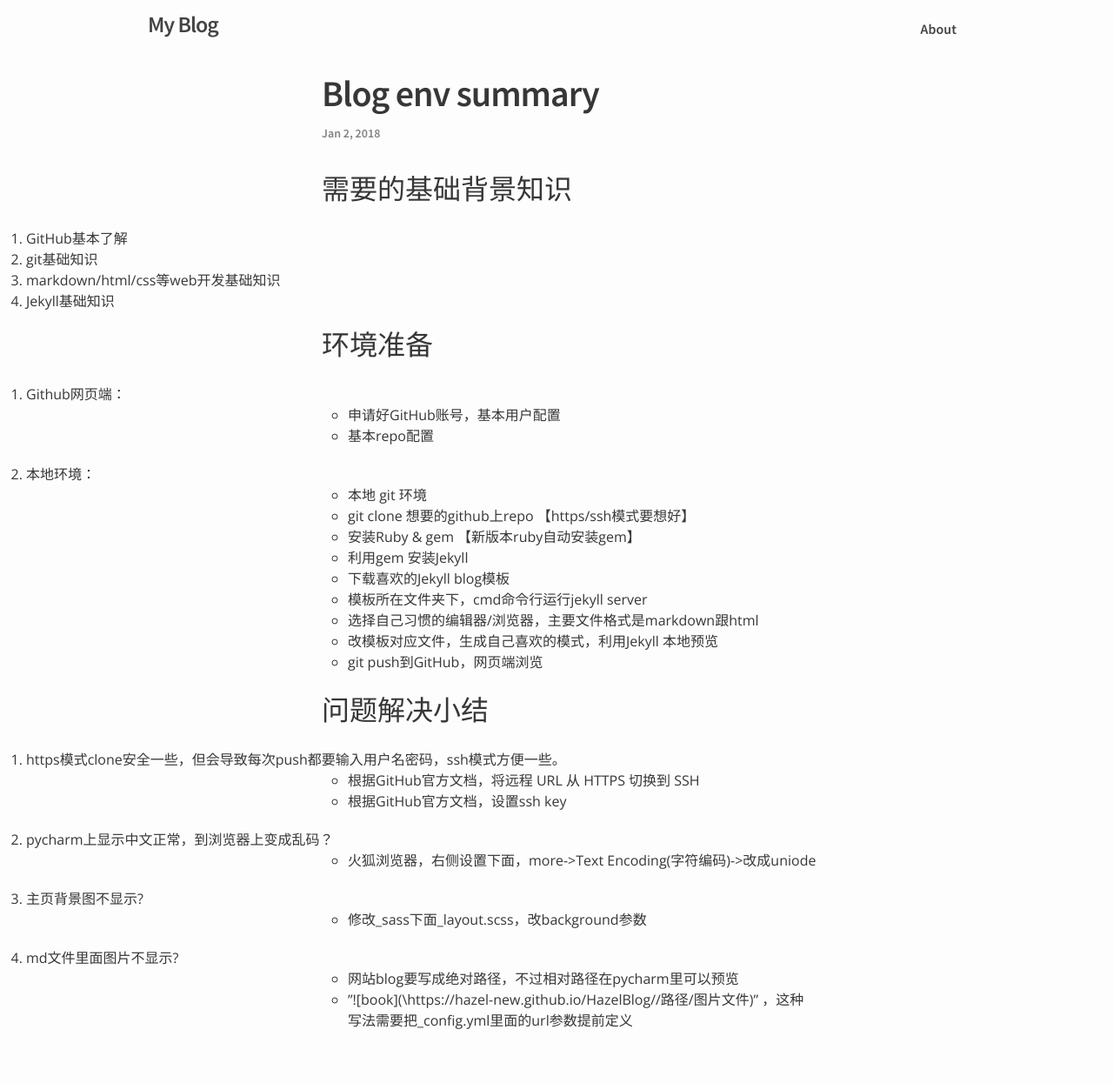
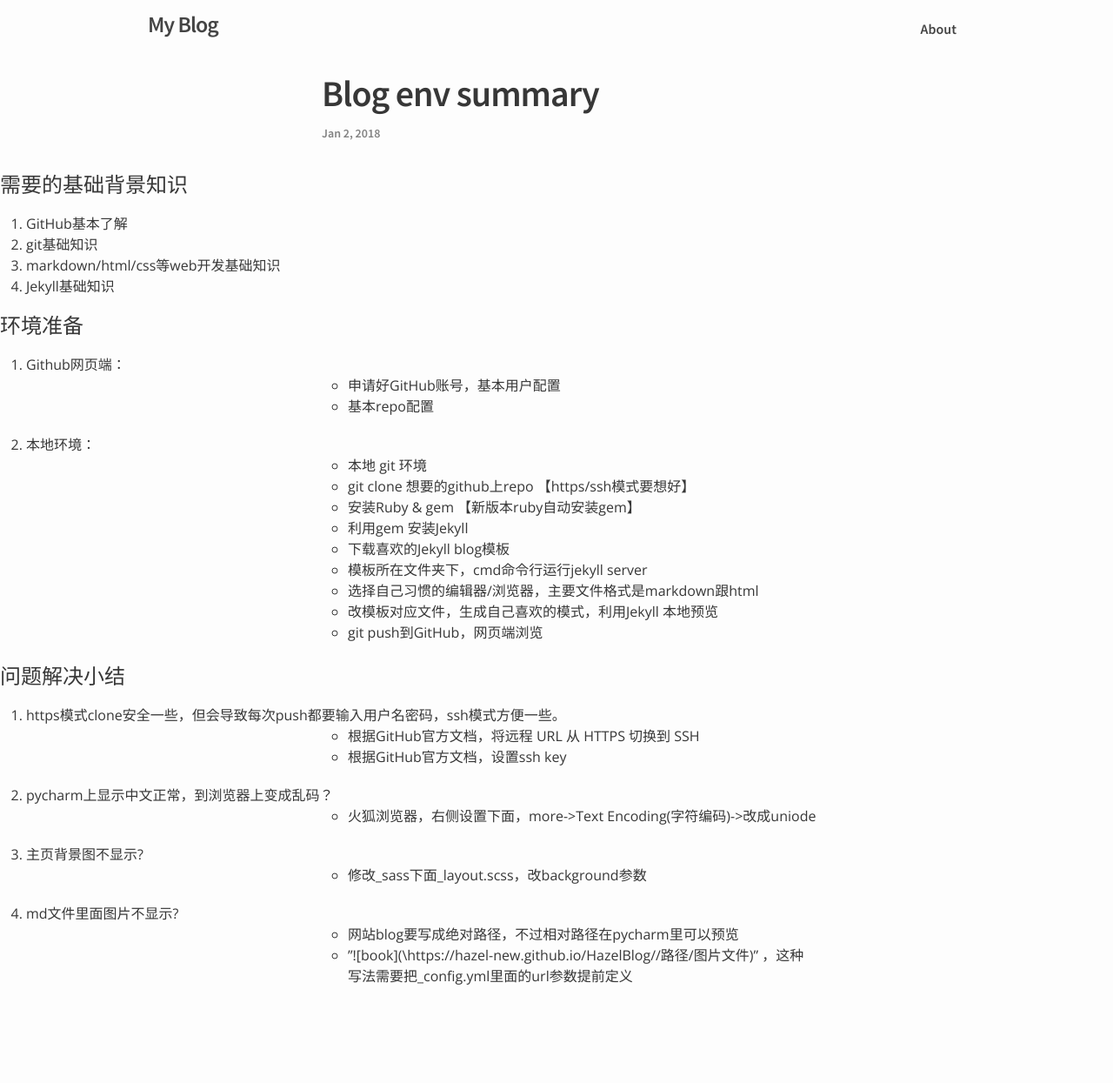
Before and after one commit to hazel-new/HazelBlog, a Jekyll site: the page built from _posts/2018-01-02-Blog env summary.md, in a window 1280 px wide. Shown: the whole page at 87% size. Built offline with Jekyll 4.4.1, drawn with Linux system fonts in a browser that asks for light colours; our own code applies the rules of GitHub Pages for plain Markdown files; after the commit the page ends 1194 px from its top, so only the background shows below that.

```diff
--- a/_posts/2018-01-02-Blog env summary.md
+++ b/_posts/2018-01-02-Blog env summary.md
@@ -1,11 +1,11 @@
-## 需要的基础背景知识
+# 需要的基础背景知识
 
 1. GitHub基本了解
 2. git基础知识
 3. markdown/html/css等web开发基础知识
 4. Jekyll基础知识
 
-## 环境准备
+# 环境准备
 
 1. Github网页端：
     * 申请好GitHub账号，基本用户配置
@@ -21,7 +21,7 @@
     * 改模板对应文件，生成自己喜欢的模式，利用Jekyll 本地预览
     * git push到GitHub，网页端浏览
 
-## 问题解决小结
+# 问题解决小结
 
 1. https模式clone安全一些，但会导致每次push都要输入用户名密码，ssh模式方便一些。
     * 根据GitHub官方文档，将远程 URL 从 HTTPS 切换到 SSH
```
Also changed, not shown: _posts/2020-3-12-Done is better than perfect.md (+5 -1 lines).
